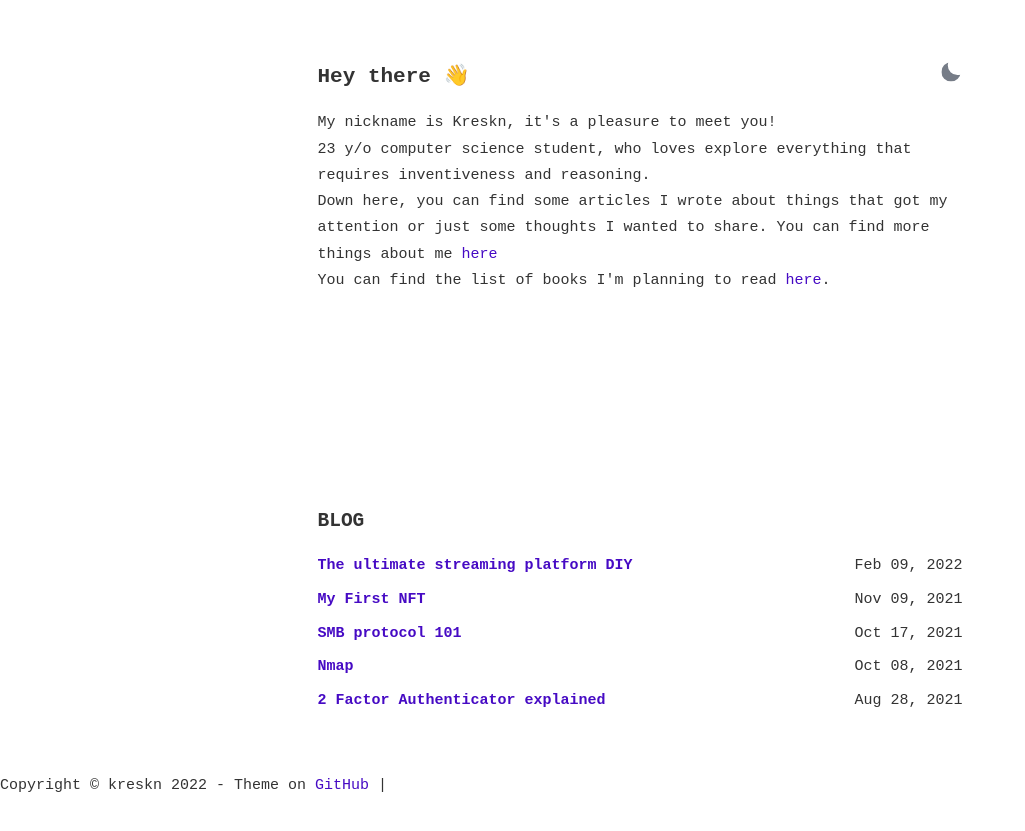
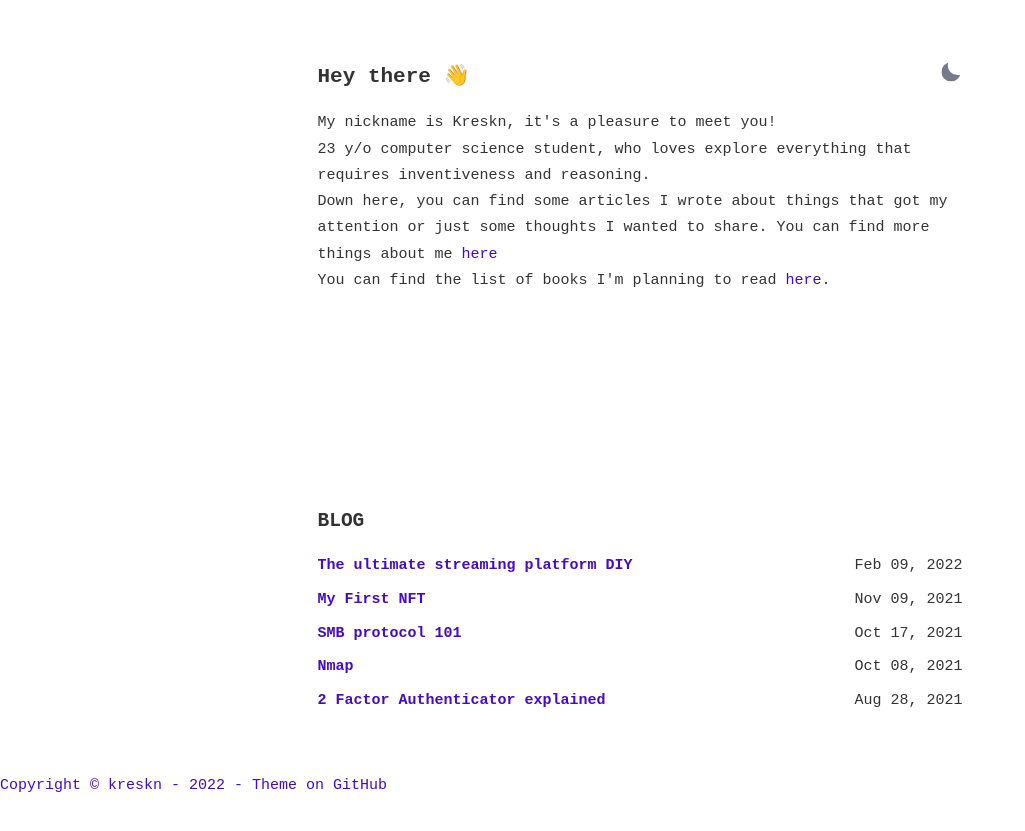
Before and after one commit to kreskn/68ef9c509a99e6ed1fc7514cdeea95c9, a Jekyll site: the page built from index.html, in a window 1280 px wide. Shown: the top 831 px of the page, without its empty margins (0-1025 px from the left). Built offline with Jekyll 4.4.1, drawn with Linux system fonts in a browser that asks for light colours.

Commit message:
Update footer.html

```diff
--- a/_includes/footer.html
+++ b/_includes/footer.html
@@ -4,7 +4,7 @@
         <div class="row">
             <ul class="list-inline text-center">
                 <p class="copyright text-muted text-align: center;">
-                    Copyright &copy; {{ site.title }} {{ site.time | date: '%Y' }} - Theme on <a href="https://github.com/P0WEX/Gesko">GitHub</a> |
+                     <a href=" " title="Some rights reserved">Copyright &copy; {{ site.title }} - {{ site.time | date: '%Y' }} - Theme on</a> <a href="https://github.com/P0WEX/Gesko">GitHub</a>
 
                 </p>
             </div>
```
